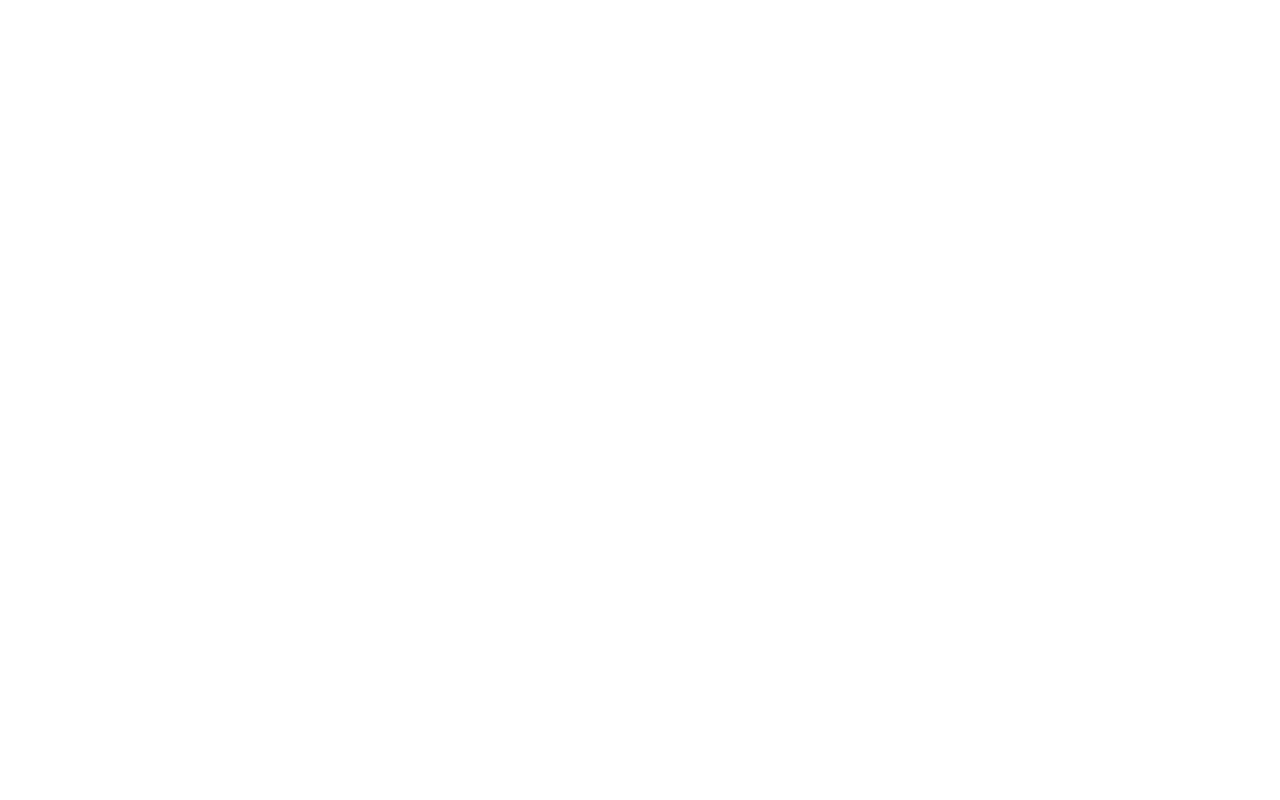
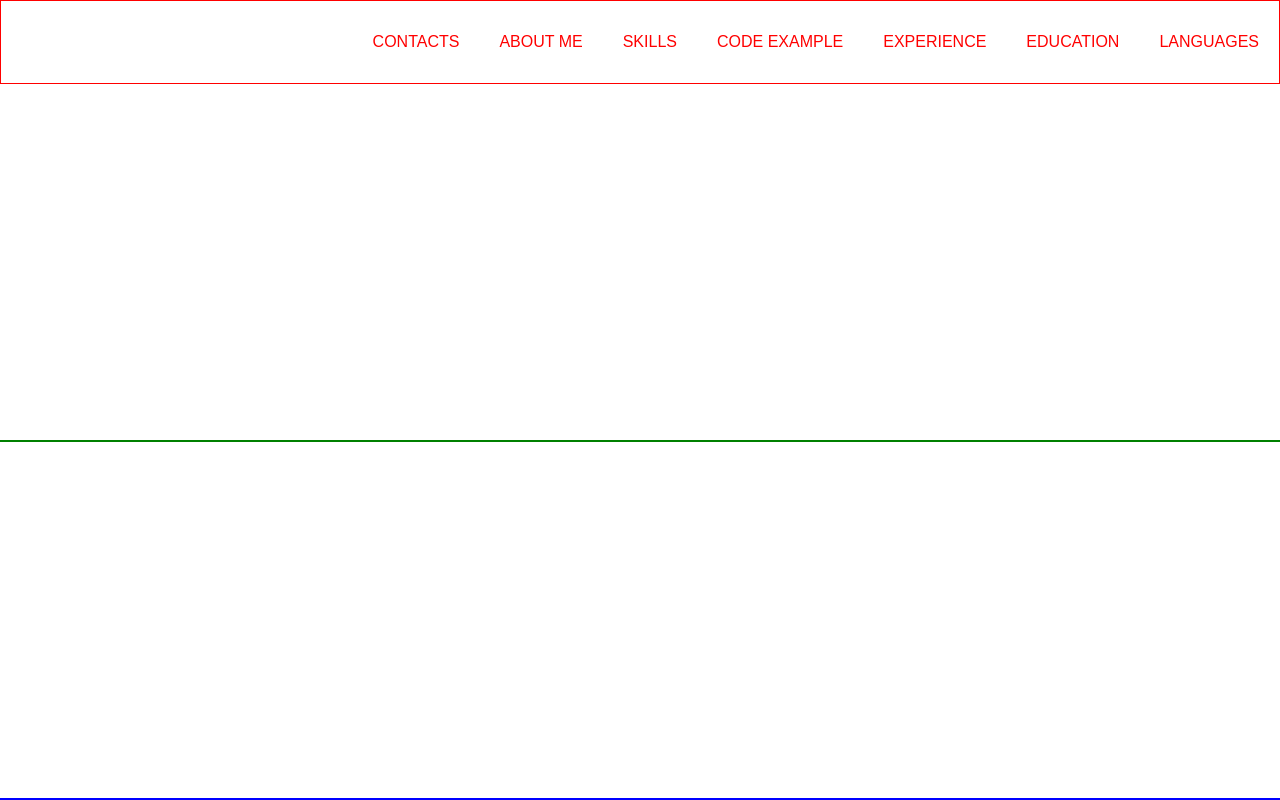
Before and after one commit to Apelsin1987/rsschool-cv, a plain HTML site: page index.html in a window 1280 px wide. Drawn offline with Linux system fonts and the light colour scheme.

Commit message:
feat: add favicon.ico, font, header, main, footer, nav

```diff
--- a/index.html
+++ b/index.html
@@ -2,9 +2,34 @@
 <html>
 <head>
     <meta charset="UTF-8" />
-    <title>title</title>
+    <title>CV</title>
+    <link rel="stylesheet" href="style.css">
+    <link rel="icon" href="assets/svg/favicon.ico">
+    <link rel="preconnect" href="https://fonts.googleapis.com">
+    <link rel="preconnect" href="https://fonts.gstatic.com" crossorigin>
+    <link href="https://fonts.googleapis.com/css2?family=Playfair+Display&display=swap" rel="stylesheet">
 </head>
 <body>
-
+    <header class="header">
+        <div class="container">
+            <nav class="nav">
+                <ul class="nav-list">
+                  <li class="nav-item"><a href="#contacts" class="nav-link">CONTACTS</a></li>
+                  <li class="nav-item"><a href="#aboutme" class="nav-link">ABOUT ME</a></li>
+                  <li class="nav-item"><a href="#skills" class="nav-link">SKILLS</a></li>
+                  <li class="nav-item"><a href="#code" class="nav-link">CODE EXAMPLE</a></li>
+                  <li class="nav-item"><a href="#experience" class="nav-link">EXPERIENCE</a></li>
+                  <li class="nav-item"><a href="#education" class="nav-link">EDUCATION</a></li>
+                  <li class="nav-item"><a href="#languages" class="nav-link">LANGUAGES</a></li>
+                </ul>
+              </nav>
+        </div>
+    </header>
+    <main class="main">
+        <div class="container"></div>
+    </main>
+    <footer class="footer">
+        <div class="container"></div>
+    </footer>
 </body>
 </html>
--- a/style.css
+++ b/style.css
@@ -0,0 +1,50 @@
+* {
+    box-sizing: border-box;
+}
+
+html {
+    scroll-behavior: smooth;
+}
+
+body {
+    font-family: 'Playfair', sans-serif;
+    min-height: 100vh;
+    margin: 0;
+    padding: 0;
+
+    display: flex;
+    flex-direction: column;
+    justify-content: space-between;
+}
+
+.header {
+    border: 1px solid red;
+}
+
+.main {
+    border: 1px solid green;
+}
+
+.footer {
+    border: 1px solid blue;
+}
+
+.container {
+    max-width: 1440px;
+    margin: 0 auto;
+}
+
+.nav-list {
+    display: flex;
+    justify-content: flex-end;
+    align-items: center;
+    list-style: none;
+}
+
+.nav-link {
+    padding: 0 20px;
+    line-height: 50px;
+    text-decoration-line: none;
+    color: red;
+    transition: .3s;
+  }
```
Also changed, not shown: assets/svg/favicon.ico (added).
